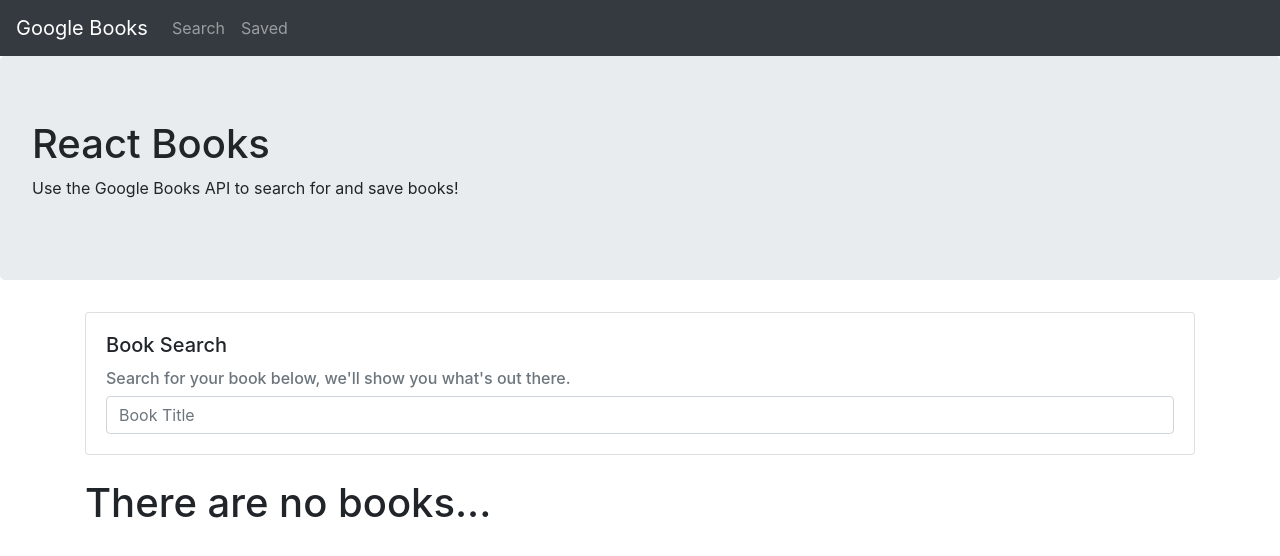
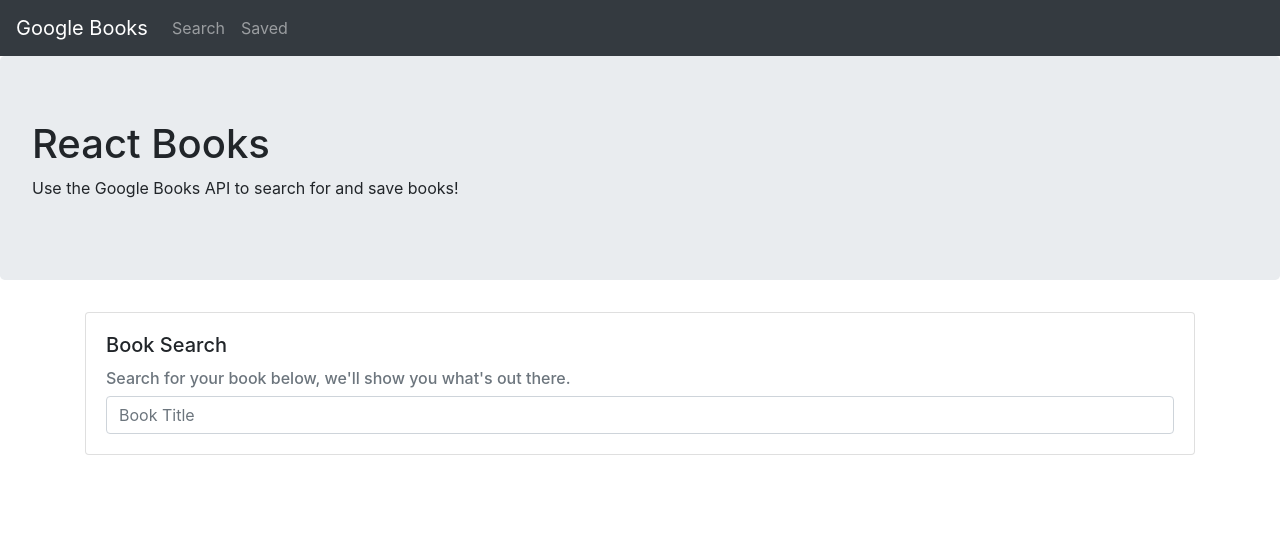
Before and after one commit to davidshur/google-books, a React (Create React App) app in the folder client/: page / in a window 1280 px wide. Shown: the top 556 px of the page. Built offline with nearby package versions, Linux system fonts and the light colour scheme.

Commit message:
rm no books

```diff
--- a/client/src/components/Search/index.js
+++ b/client/src/components/Search/index.js
@@ -31,7 +31,7 @@
     }
 
     get renderBooks() {
-        let books = <h1>There are no books...</h1>;
+        let books = <span></span>
         if (this.state.books) {
             books = <Results title="Results" variant="search" list={this.state.books} />
         }
```
